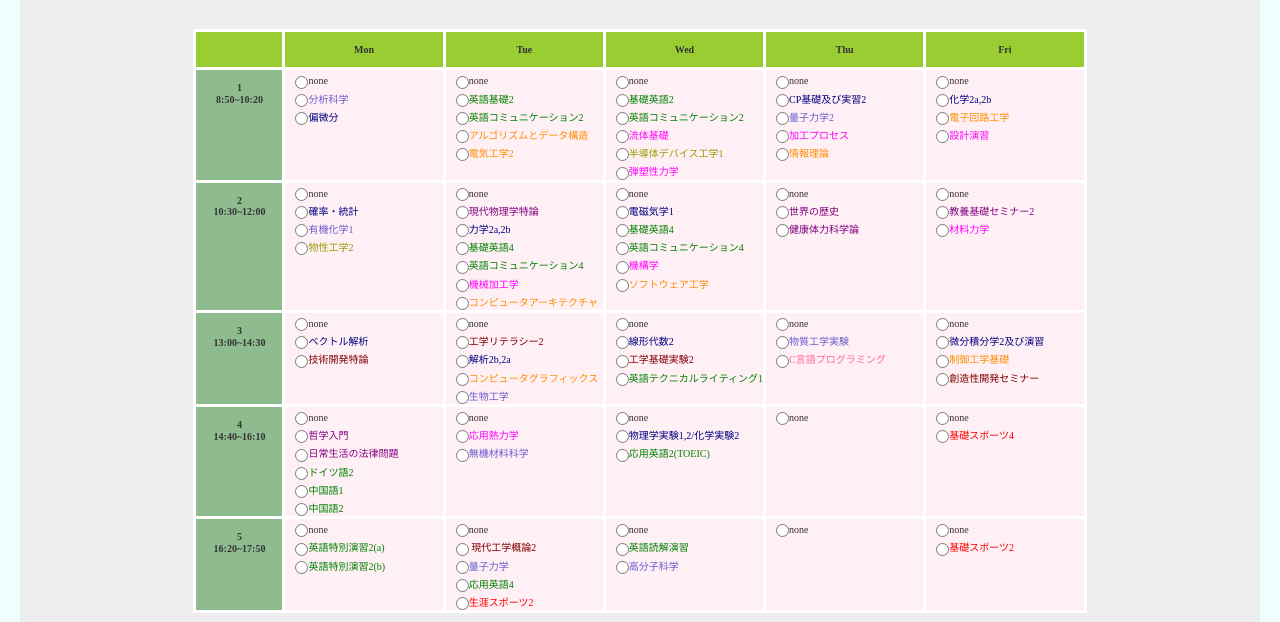
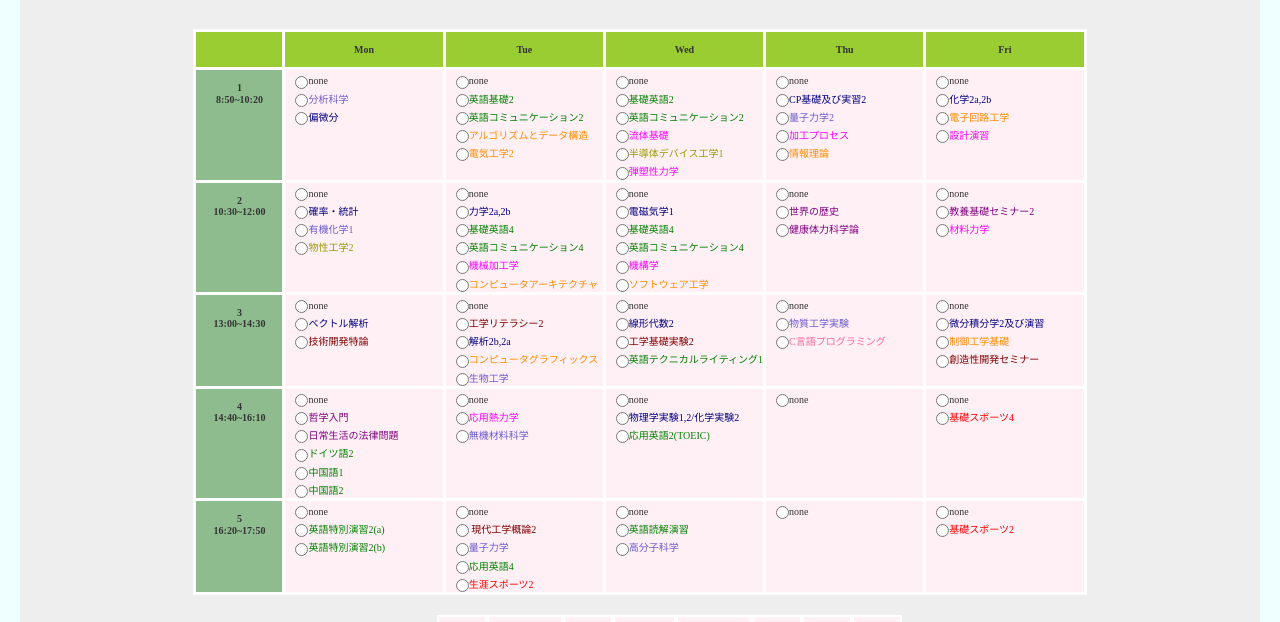
Before and after one commit to yae1023/timeTable, a plain HTML site: page index.html in a window 1280 px wide. Shown: the part 112-734 px from the top of the page. Drawn offline with Linux system fonts and the light colour scheme.

Commit message:
Update index.html

```diff
--- a/index.html
+++ b/index.html
@@ -86,7 +86,6 @@
 
         <td>
           <label class="radio"><input type="radio"  id="radio" name="radio7" value="none">none</label>
-          <label class="radio" style="color:purple;"><input type="radio"  id="radio" name="radio7" value="kyoyo">現代物理学特論</label>
           <label class="radio" style="color:navy;"><input type="radio"  id="radio" name="radio7" value="kiso">力学2a,2b</label>
           <label class="radio" style="color:green;"><input type="radio"  id="radio" name="radio7" value="english">基礎英語4</label>
           <label class="radio" style="color:green;"><input type="radio"  id="radio" name="radio7" value="english">英語コミュニケーション4</label>
@@ -151,7 +150,7 @@
 
         <td>
           <label class="radio"><input type="radio"  id="radio" name="radio15" value="none">none</label>
-          <label class="radio" style="color:navy;"><input type="radio"  id="radio" name="radio15" value="kiso">微分積分学2及び演習</label>
+          <label class="radio" style="color:navy;"><input type="radio"  id="radio" name="radio15" value="kiso bibun">微分積分学2及び演習</label>
           <label class="radio" style="color:darkorange;"><input type="radio"  id="radio" name="radio15" value="denzyo">制御工学基礎</label>
           <label class="radio" style="color:maroon;"><input type="radio"  id="radio" name="radio15" value="hissyu">創造性開発セミナー</label>
         </td>
@@ -367,7 +366,7 @@
       <td>
         <label class="radio"><input type="radio"  id="radio" name="radio34" value="none">none</label>
         <label class="radio" style="color:fuchsia;"><input type="radio"  id="radio" name="radio34" value="kikai2">固体物理学a,b</label>
-        <label class="radio" style="color:fuchsia;"><input type="radio"  id="radio" name="radio34" value="kikai2">微小機械学b</label>
+        <label class="radio" style="color:fuchsia;"><input type="radio"  id="radio" name="radio34" value="kikai2 bisyo">微小機械学b</label>
       </td>
 
       <td>
```
